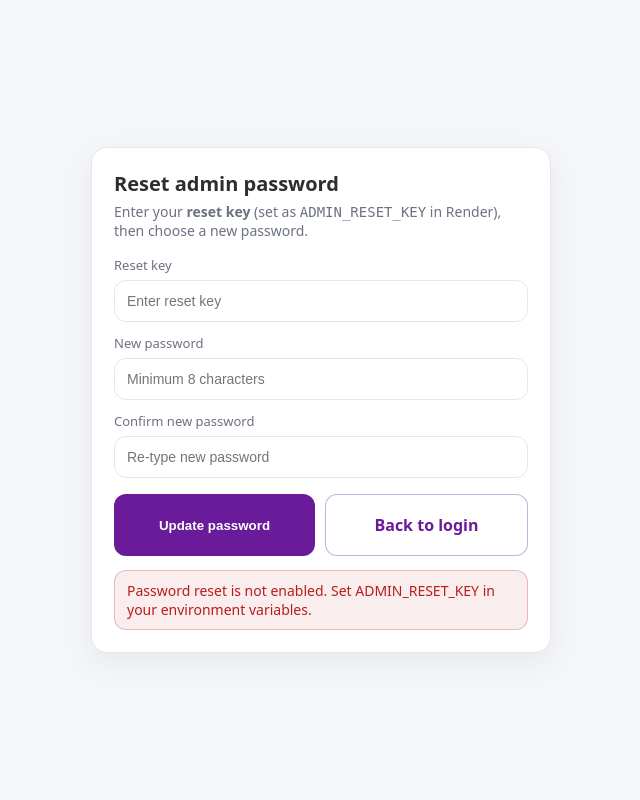
After one commit to WjmPiek/martins-card-app, a Flask app: page /admin/password-reset in a window 1280 px wide. The commit adds this page. Shown: the whole page, without its empty margins (319-959 px from the left). Run offline with Flask 3, Linux system fonts and the light colour scheme.

Commit message:
password reset

```diff
--- a/app.py
+++ b/app.py
@@ -21,7 +21,7 @@ from flask import (
     session,
     url_for,
 )
-from werkzeug.security import check_password_hash
+from werkzeug.security import check_password_hash, generate_password_hash
 
 app = Flask(__name__)
 
@@ -32,6 +32,9 @@ COUNTERS_FILE = os.environ.get("COUNTERS_FILE", "counters.json")
 ADMIN_PASSWORD = os.environ.get("ADMIN_PASSWORD", "change-me")  # set in Render env vars
 SECRET_KEY = os.environ.get("SECRET_KEY", "change-this-secret")  # set in Render env vars
 app.secret_key = SECRET_KEY
+
+ADMIN_AUTH_FILE = os.environ.get("ADMIN_AUTH_FILE", "admin_auth.json")
+ADMIN_RESET_KEY = os.environ.get("ADMIN_RESET_KEY", "")  # set in Render env vars to allow password resets
 
 # -----------------------------
 # Multi-card directory
@@ -141,8 +144,36 @@ def is_admin_logged_in() -> bool:
     return bool(session.get("admin_logged_in"))
 
 
+def _load_admin_password_hash() -> str | None:
+    """Load persisted admin password hash if present."""
+    try:
+        if os.path.exists(ADMIN_AUTH_FILE):
+            with open(ADMIN_AUTH_FILE, "r", encoding="utf-8") as f:
+                data = json.load(f)
+            ph = data.get("password_hash")
+            if isinstance(ph, str) and ph.strip():
+                return ph.strip()
+    except Exception:
+        # Don't crash app if file is corrupt; fall back to env password
+        return None
+    return None
+
+
+def _save_admin_password_hash(password_hash: str) -> None:
+    tmp = ADMIN_AUTH_FILE + ".tmp"
+    with open(tmp, "w", encoding="utf-8") as f:
+        json.dump({"password_hash": password_hash}, f, indent=2)
+    os.replace(tmp, ADMIN_AUTH_FILE)
+
+
+
 def password_ok(pw: str) -> bool:
-    # Support both plain-text and hashed password in ADMIN_PASSWORD
+    # 1) Prefer persisted hash (allows reset without changing Render env vars)
+    persisted = _load_admin_password_hash()
+    if persisted:
+        return check_password_hash(persisted, pw)
+
+    # 2) Fallback to env var (supports either a hash or plain text)
     if ADMIN_PASSWORD.startswith("pbkdf2:") or ADMIN_PASSWORD.startswith("scrypt:"):
         return check_password_hash(ADMIN_PASSWORD, pw)
     return pw == ADMIN_PASSWORD
@@ -303,8 +334,58 @@ def admin_logout():
     return redirect(url_for("admin_login"), code=302)
 
 
-@app.post("/admin/reset")
-def admin_reset():
+
+@app.route("/admin/password-reset", methods=["GET", "POST"])
+def admin_password_reset():
+    # This reset flow is protected by a separate environment key.
+    # Set ADMIN_RESET_KEY in Render env vars. Keep it private.
+    if not ADMIN_RESET_KEY:
+        return render_template(
+            "admin_password_reset.html",
+            error="Password reset is not enabled. Set ADMIN_RESET_KEY in your environment variables.",
+            success=None,
+        )
+
+    if request.method == "POST":
+        reset_key = request.form.get("reset_key", "")
+        new_pw = request.form.get("new_password", "")
+        confirm = request.form.get("confirm_password", "")
+
+        if reset_key != ADMIN_RESET_KEY:
+            return render_template(
+                "admin_password_reset.html",
+                error="Incorrect reset key.",
+                success=None,
+            )
+
+        if not new_pw or len(new_pw) < 8:
+            return render_template(
+                "admin_password_reset.html",
+                error="Password must be at least 8 characters.",
+                success=None,
+            )
+
+        if new_pw != confirm:
+            return render_template(
+                "admin_password_reset.html",
+                error="Passwords do not match.",
+                success=None,
+            )
+
+        # Persist new password hash so you don't need to change Render env vars.
+        _save_admin_password_hash(generate_password_hash(new_pw))
+        session.pop("admin_logged_in", None)
+        return render_template(
+            "admin_password_reset.html",
+            error=None,
+            success="Password updated. You can now sign in with the new password.",
+        )
+
+    return render_template("admin_password_reset.html", error=None, success=None)
+
+
+@app.post("/admin/reset-counters")
+def admin_reset_counters():
     if not is_admin_logged_in():
         return redirect(url_for("admin_login"), code=302)
     _save_counters({})
--- a/templates/admin.html
+++ b/templates/admin.html
@@ -166,7 +166,7 @@
       </div>
       <div class="actions">
         <a class="btn" href="{{ url_for('admin_export_csv') }}">Export CSV</a>
-        <form action="{{ url_for('admin_reset') }}" method="post" style="margin:0;">
+        <form action="{{ url_for('admin_reset_counters') }}" method="post" style="margin:0;">
           <button class="btn danger" type="submit" onclick="return confirm('Reset ALL counters?');">Reset Counters</button>
         </form>
         <form action="{{ url_for('admin_logout') }}" method="post" style="margin:0;">
--- a/templates/admin_login.html
+++ b/templates/admin_login.html
@@ -62,6 +62,9 @@
       cursor:pointer;
     }
     .btn:hover{background:var(--btnHover)}
+    .helper{margin-top:10px;text-align:center;}
+    .helper a{color:var(--btn);text-decoration:none;font-weight:600;}
+    .helper a:hover{text-decoration:underline;}
     .error{
       margin-top:10px;
       color:#b42318;
@@ -83,6 +86,7 @@
         <label>Password</label>
         <input type="password" name="password" placeholder="Enter admin password" required />
         <button class="btn" type="submit">Sign in</button>
+        <div class="helper"><a href="{{ url_for('admin_password_reset') }}">Forgot / reset password</a></div>
       </form>
       {% if error %}
       <div class="error">{{ error }}</div>
--- /dev/null
+++ b/templates/admin_password_reset.html
@@ -0,0 +1,105 @@
+<!doctype html>
+<html lang="en">
+<head>
+  <meta charset="utf-8" />
+  <meta name="viewport" content="width=device-width,initial-scale=1" />
+  <title>Admin Password Reset</title>
+  <style>
+    :root{
+      --bg:#F5F6FA;
+      --card:#FFFFFF;
+      --line:#E5E7EB;
+      --text:#2E2E2E;
+      --muted:#6B7280;
+      --btn:#6A1B9A;
+      --btnHover:#4A148C;
+      --danger:#B91C1C;
+      --ok:#166534;
+    }
+    *{box-sizing:border-box;}
+    body{
+      margin:0;
+      font-family: system-ui, -apple-system, Segoe UI, Roboto, Arial, sans-serif;
+      background: var(--bg);
+      color: var(--text);
+      min-height: 100vh;
+      display:flex;
+      align-items:center;
+      justify-content:center;
+      padding:24px;
+    }
+    .wrap{
+      width:100%;
+      max-width:460px;
+      background: var(--card);
+      border: 1px solid var(--line);
+      border-radius: 16px;
+      padding: 22px;
+      box-shadow: 0 10px 30px rgba(0,0,0,.06);
+    }
+    h1{margin:0 0 6px 0;font-size:20px;}
+    p{margin:0 0 16px 0;color:var(--muted);font-size:14px;line-height:1.35;}
+    label{display:block;font-size:13px;color:var(--muted);margin:12px 0 6px;}
+    input{
+      width:100%;
+      padding:12px 12px;
+      border:1px solid var(--line);
+      border-radius:12px;
+      font-size:14px;
+      outline:none;
+      background:#fff;
+    }
+    input:focus{border-color: rgba(106,27,154,.45); box-shadow: 0 0 0 4px rgba(106,27,154,.10);}
+    .row{display:flex;gap:10px;margin-top:16px;}
+    .btn{
+      flex:1;
+      padding:12px 14px;
+      border:none;
+      border-radius:12px;
+      background: var(--btn);
+      color:#fff;
+      font-weight:700;
+      cursor:pointer;
+    }
+    .btn:hover{background: var(--btnHover);}
+    .btn.secondary{
+      background:#fff;
+      color: var(--btn);
+      border:1px solid rgba(106,27,154,.35);
+    }
+    .btn.secondary:hover{background: rgba(106,27,154,.06);}
+    .msg{margin-top:14px; padding:10px 12px; border-radius:12px; font-size:14px;}
+    .msg.error{background: rgba(185,28,28,.08); color: var(--danger); border:1px solid rgba(185,28,28,.25);}
+    .msg.ok{background: rgba(22,101,52,.08); color: var(--ok); border:1px solid rgba(22,101,52,.25);}
+  </style>
+</head>
+<body>
+  <div class="wrap">
+    <h1>Reset admin password</h1>
+    <p>Enter your <b>reset key</b> (set as <code>ADMIN_RESET_KEY</code> in Render), then choose a new password.</p>
+
+    <form method="post">
+      <label>Reset key</label>
+      <input type="password" name="reset_key" placeholder="Enter reset key" required />
+
+      <label>New password</label>
+      <input type="password" name="new_password" placeholder="Minimum 8 characters" required />
+
+      <label>Confirm new password</label>
+      <input type="password" name="confirm_password" placeholder="Re-type new password" required />
+
+      <div class="row">
+        <button class="btn" type="submit">Update password</button>
+        <a class="btn secondary" href="{{ url_for('admin_login') }}" style="text-align:center; text-decoration:none; line-height:36px;">Back to login</a>
+      </div>
+    </form>
+
+    {% if error %}
+      <div class="msg error">{{ error }}</div>
+    {% endif %}
+    {% if success %}
+      <div class="msg ok">{{ success }}</div>
+    {% endif %}
+  </div>
+</body>
+</html>
```
